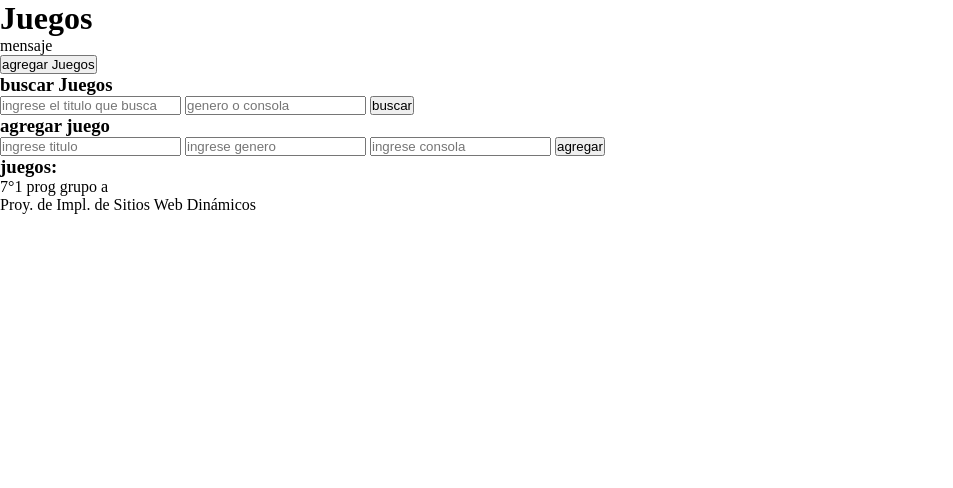
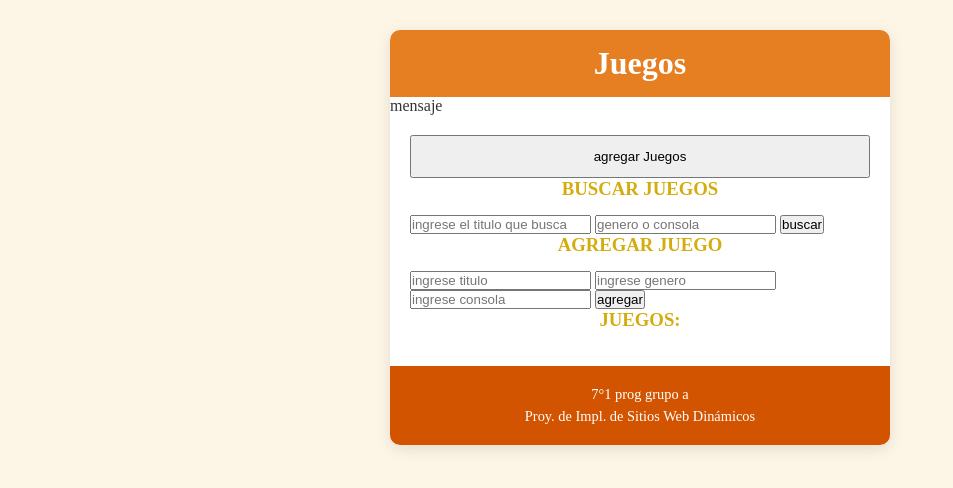
Before and after one commit to luchos-git/juegos, a plain HTML site: page index.html in a window 1280 px wide. Shown: the whole page, without its empty margins (0-953 px from the left). Drawn offline with Linux system fonts and the light colour scheme.

Commit message:
avance en el css

```diff
--- a/style.css
+++ b/style.css
@@ -3,3 +3,45 @@
     padding: 0;
     box-sizing: border-box;
 }
+
+body{
+    background-color: #fdf5e6;
+    color: #333;
+}
+#contenedor{
+    width: 100%;
+    max-width: 500px;
+    margin: 30px auto;
+    background-color: #ffffff;
+    box-shadow: 0px 4px 15px rgba(0, 0, 0, 0.1);
+    border-radius: 10px;
+    overflow: hidden;
+}
+header, footer{
+    background-color: #e67e22;
+    color: #ffffff;
+    padding: 15px;
+    text-align: center;
+}
+footer{
+    background-color: #d35400;
+    font-size: 0.9em;
+}
+footer p{
+    margin: 5px 0;
+}
+main{
+    padding: 20px;
+}
+h3{
+    color: #d4ac0d;
+    margin-bottom: 15px;
+    text-align: center;
+    text-transform: uppercase;
+}
+#b-agregar{
+    display: block;
+    width: 100%;
+    padding: 12px;
+    background-color: ;
+}
```
